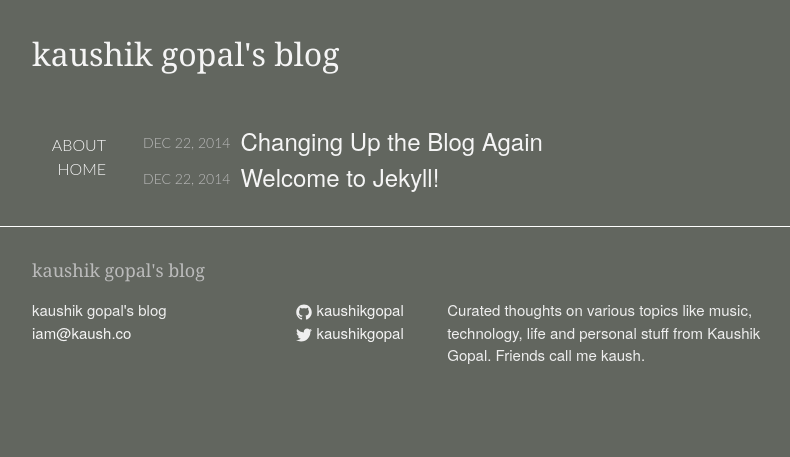
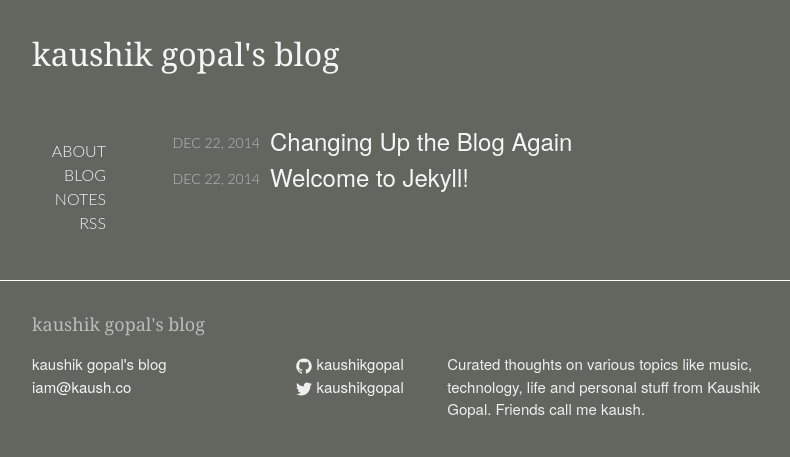
Before and after one commit to kaushikgopal/octopress-kaush-blog, a Jekyll site: the page built from index.html, in a window 1280 px wide. Shown: the top 457 px of the page, without its empty margins (238-1028 px from the left). Built offline with Jekyll 4.4.1, drawn with Linux system fonts in a browser that asks for light colours.

Commit message:
fix: vertical spacing of page content

```diff
--- a/_layouts/default.html
+++ b/_layouts/default.html
@@ -12,8 +12,10 @@
 
       <nav class="site-nav">
         <ul>
-          <li><a class="page-link" href="/about/">About</a></li>
-          <li><a class="page-link" href="/about/">Home</a></li>
+          <li><a class="page-link" href="http://kaush.co">about</a></li>
+          <li><a class="page-link" href="http://blog.kaush.co">blog</a></li>
+          <li><a class="page-link" href="http://notes.kaush.co">notes</a></li>
+          <li><a class="page-link" href="http://feeds.feedburner.com/Katablogism">rss</a></li>
         </ul>
       </nav>
 
--- a/_sass/_layout.scss
+++ b/_sass/_layout.scss
@@ -17,7 +17,7 @@
 .site-nav {
     @include micro-header;
 
-    padding-top: $spacing-micro-unit + 4px;
+    padding-top: $spacing-micro-unit + 10px;
     margin-right: $spacing-unit*2;
 
     ul {
@@ -170,7 +170,7 @@
 .site-nav {
     @include micro-header;
     width: 10%;
-    padding-right: 5%;
+    padding-right: 9%;
 }
 .page-content-wrapper {
     width: 80%;
```
